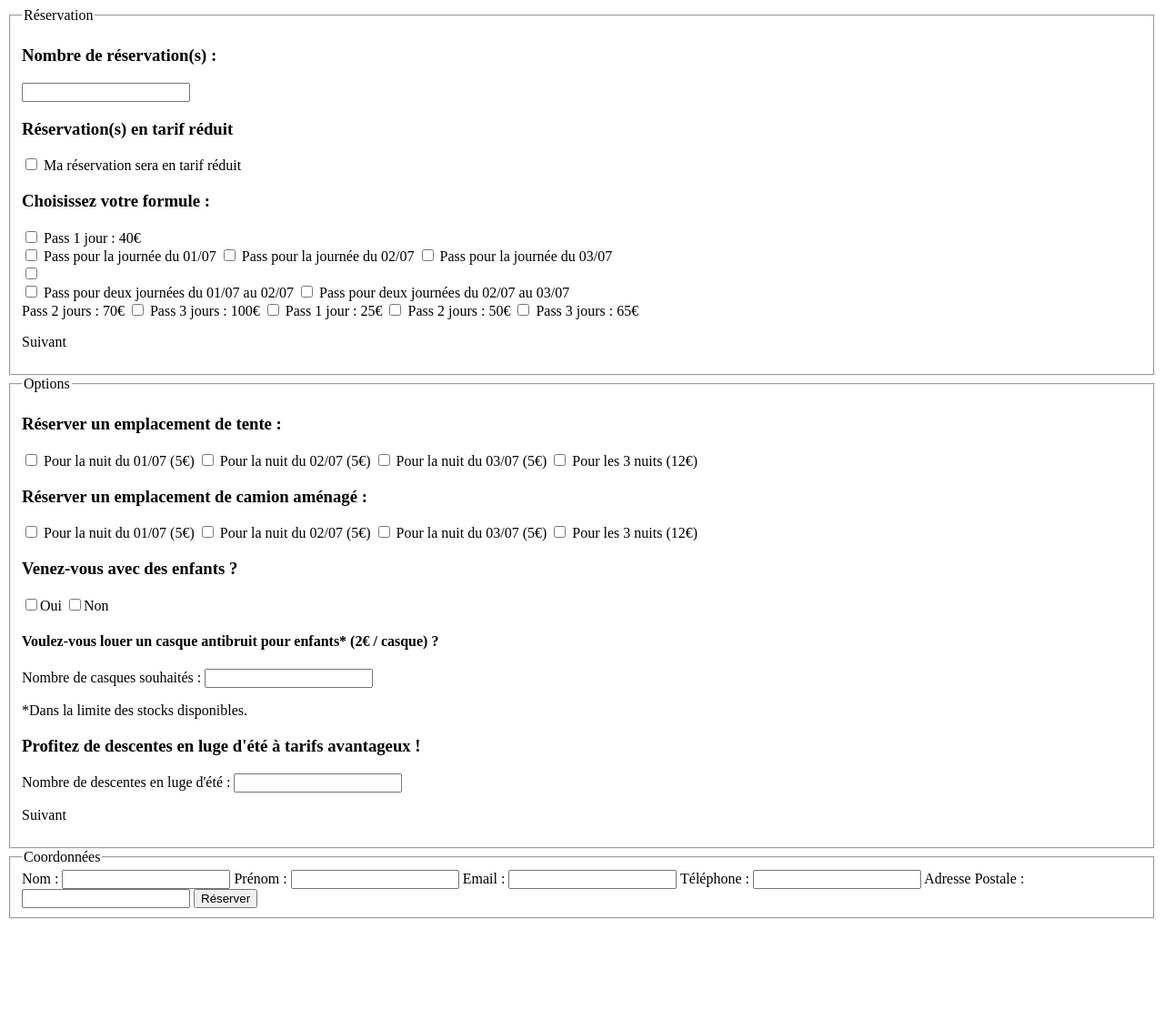
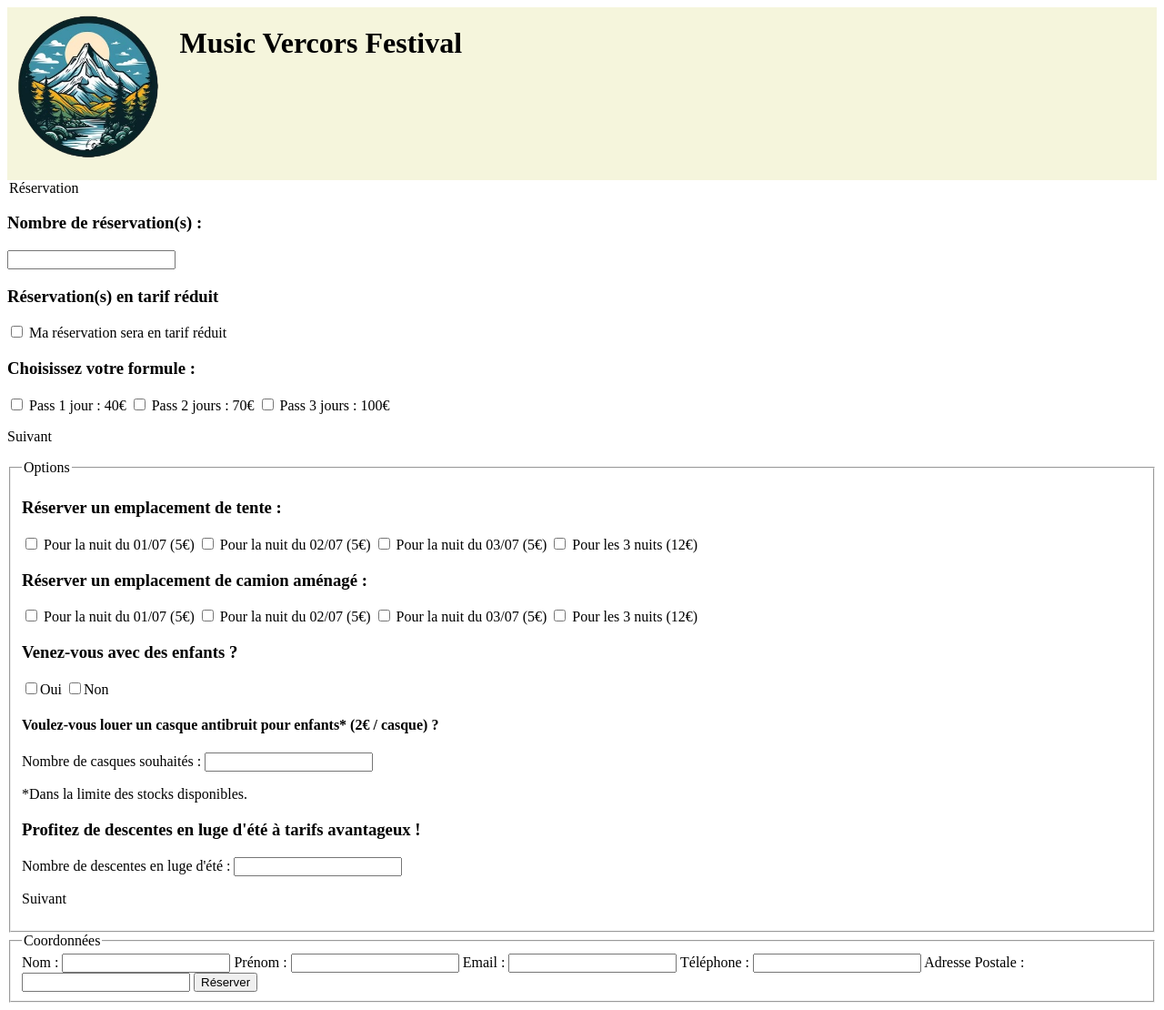
Before and after one commit to elodielo/Formulaire-Music-Vercors-Festival, a PHP site: page / in a window 1280 px wide. Shown: the whole page at 91% size. Before the commit the page ends 1010 px from the top, so only its background shows below. Run offline with PHP 8.4, Linux system fonts and the light colour scheme.

Commit message:
debut projet

```diff
--- /dev/null
+++ b/assets/styleHeader.css
@@ -0,0 +1,23 @@
+#logo{
+    width: 15%;
+}
+
+#enTete{
+    background-color: beige;
+}
+
+.flexLigne{
+    display: flex;
+}
+
+.invisible{
+    display: none;
+}
+
+.invisible{
+    display: block;
+}
+
+#pass1jourDate, #pass2joursDate, #tarifReduitdiv {
+    display: none;
+}
--- /dev/null
+++ b/includes/header.php
@@ -0,0 +1,18 @@
+<!DOCTYPE html>
+<html lang="fr">
+<head>
+  <meta charset="UTF-8">
+  <meta name="viewport" content="width=device-width, initial-scale=1.0">
+  <link rel="stylesheet" href="../assets/styleHeader.css">
+  <script defer src="script.js" type="module"></script>
+  <title>Formulaire de réservation Music Vercos Festival</title>
+</head>
+<header>
+    <div id="enTete" class="flexLigne" >
+      <img id="logo" src="./Images/logo.png" alt="logo montagne">
+      <h1> Music Vercors Festival </h1>
+    </div>
+
+  </header>
+
+<body>
--- a/index.php
+++ b/index.php
@@ -1,13 +1,7 @@
-<!DOCTYPE html>
-<html lang="fr">
-<head>
-  <meta charset="UTF-8">
-  <meta name="viewport" content="width=device-width, initial-scale=1.0">
-  <title>Formulaire de réservation Music Vercos Festival</title>
-</head>
-<body>
-  <form action="traitement.php" id="inscription" method="POST">
-    <fieldset id="reservation">
+<?php
+include './includes/header.php' ?>
+
+<form action="traitement.php" id="reservation" method="POST">
       <legend>Réservation</legend>
       <h3>Nombre de réservation(s) :</h3>
       <input type="number" name="nombrePlaces" id="NombrePlaces" required>
@@ -16,6 +10,8 @@
       <label for="tarifReduit">Ma réservation sera en tarif réduit</label>
 
       <h3>Choisissez votre formule :</h3>
+
+      <div id="tarifNormal">
       <input type="checkbox" name="passSelection" id="pass1jour">
       <label for="pass1jour">Pass 1 jour : 40€</label>
 
@@ -29,27 +25,30 @@
         <label for="choixJour3">Pass pour la journée du 03/07</label>
       </section>
 
-      <input type="checkbox" name="passSelection" id="pass2jours">
+      <input type="checkbox" name="passSelection"  id="pass2jours">
+      <label for="pass2jours">Pass 2 jours : 70€</label>
 
       <!-- Si case cochée, afficher le choix des jours -->
       <section id="pass2joursDate">
         <input type="checkbox" name="passSelection" id="choixJour12">
-        <label for="choixJour1">Pass pour deux journées du 01/07 au 02/07</label>
+        <label for="choixJour12">Pass pour deux journées du 01/07 au 02/07</label>
         <input type="checkbox" name="passSelection" id="choixJour23">
-        <label for="choixJour2">Pass pour deux journées du 02/07 au 03/07</label>
+        <label for="choixJour23">Pass pour deux journées du 02/07 au 03/07</label>
       </section>
 
-      <label for="pass2jours">Pass 2 jours : 70€</label>
       <input type="checkbox" name="passSelection" id="pass3jours">
       <label for="pass3jours">Pass 3 jours : 100€</label>
+      </div>
+
       <!-- tarifs réduits : à n'afficher que si tarif réduit est sélectionné -->
-      <input type="checkbox" name="passSelection" id="pass1jour">
-      <label for="pass1jour">Pass 1 jour : 25€</label>
-      <input type="checkbox" name="passSelection" id="pass2jours">
-      <label for="pass2jours">Pass 2 jours : 50€</label>
-      <input type="checkbox" name="passSelection" id="pass3jours">
-      <label for="pass3jours">Pass 3 jours : 65€</label>
-
+    <div id="tarifReduitdiv">
+      <input type="checkbox" name="passSelection" id="pass1jourreduit">
+      <label for="pass1jourreduit">Pass 1 jour : 25€</label>
+      <input type="checkbox" name="passSelection" id="pass2joursreduit">
+      <label for="pass2joursreduit">Pass 2 jours : 50€</label>
+      <input type="checkbox" name="passSelection" id="pass3joursreduit">
+      <label for="pass3joursreduit">Pass 3 jours : 65€</label>
+    </div>
       <!-- FACULTATIF : ajouter un pass groupe (5 adultes : 150€ / jour) uniquement pass 1 jour -->
 
       <p class="bouton" onclick="suivant('option')">Suivant</p>
--- /dev/null
+++ b/script.js
@@ -0,0 +1,11 @@
+let pass1jourDate = document.getElementById('pass1jourDate');
+let pass2joursDate = document.getElementById('pass2joursDate');
+let tarifReduitCase = document.getElementById("tarifReduit");
+let tarifNormal = document.getElementById("tarifNormal");
+
+console.log('coucou');
+
+
+if(tarifReduitCase.checked){
+    tarifNormal.style.backgroundColor = "green";
+}
```
Also changed, not shown: class/Client.php (added, +24 -0 lines), Images/fondEcran.png (added), Images/logo.png (added).
